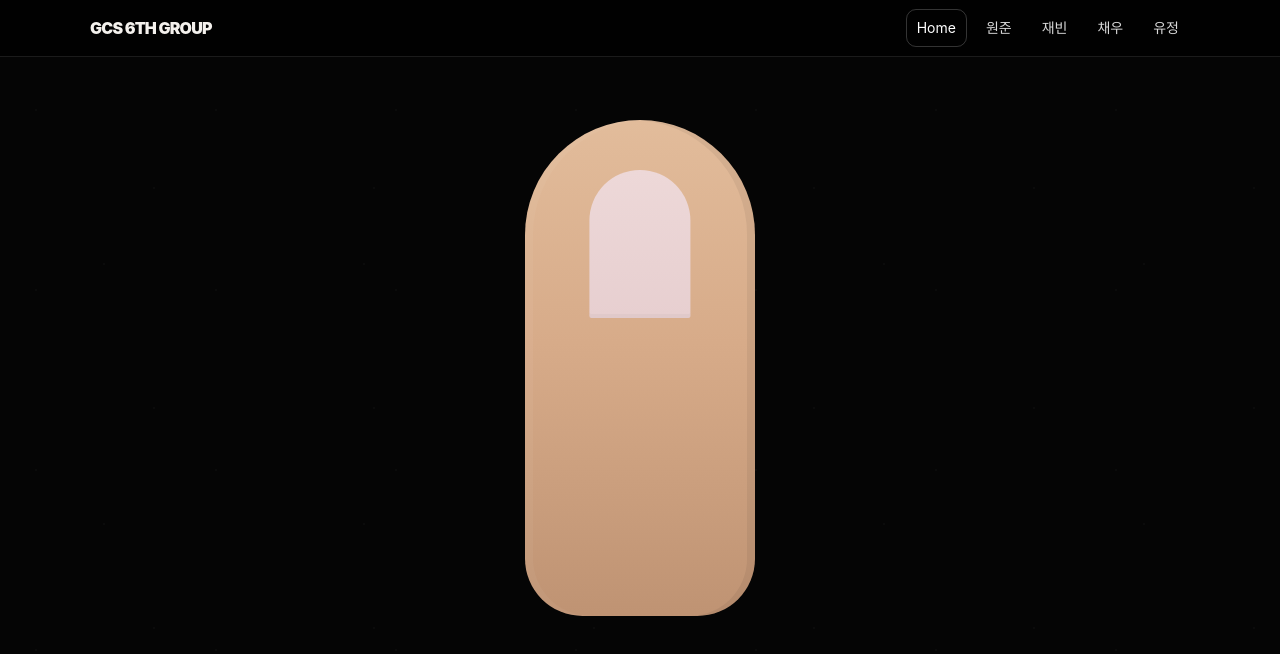
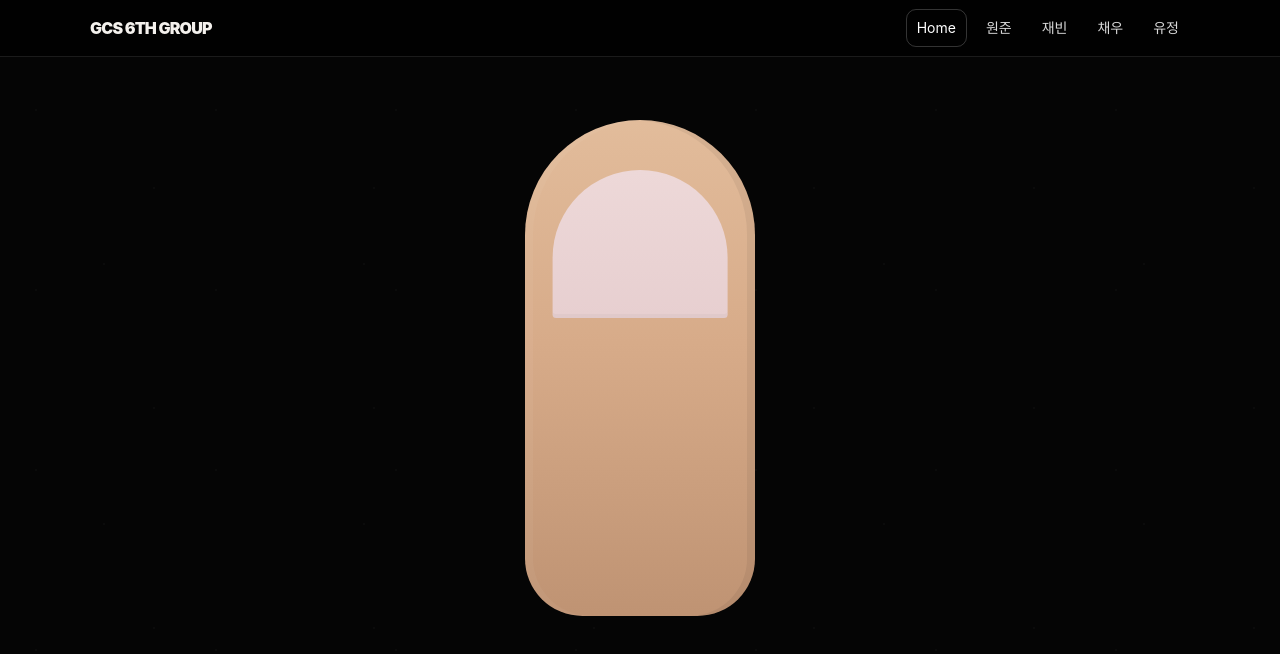
Before and after one commit to jwj0620gcu/GCU6th_Team_Introduction, a React (Vite) app: page / in a window 1280 px wide. Shown: the top 654 px of the page. Built offline with nearby package versions, Linux system fonts and the light colour scheme; the HTML template or start-up script is replaced by a standard one.

Commit message:
뜯김 시작점 경계 보정 + 다음 섹션 자동 전환 타이밍 조정

```diff
--- a/src/index.css
+++ b/src/index.css
@@ -123,7 +123,7 @@ body.peel-active .finger-wrap {
   top: 10%;
   left: 50%;
   transform: translateX(-50%);
-  width: 44%;
+  width: 76%;
   height: 30%;
   background: linear-gradient(to bottom, #edd8d8 0%, var(--nail) 100%);
   border-radius: 999px 999px 40px 40px;
@@ -132,17 +132,18 @@ body.peel-active .finger-wrap {
 
 .cuticle-area {
   position: absolute;
-  top: 10.5%;
-  left: 68%;
-  width: 22%;
-  height: 20%;
+  /* nail(top:10%, height:30%, width:76%) 기준 가운데-오른쪽 경계 */
+  top: 24.5%;
+  left: 81.5%;
+  width: 16%;
+  height: 15%;
   z-index: 12;
   pointer-events: none;
 }
 
 .wound {
   position: absolute;
-  top: 46px;
+  top: 2px;
   left: 1px;
   width: 22px;
   height: 14px;
@@ -155,7 +156,7 @@ body.peel-active .finger-wrap {
 
 .torn-skin {
   position: absolute;
-  top: 43px;
+  top: 1px;
   left: -1px;
   width: 26px;
   height: 16px;
@@ -168,8 +169,8 @@ body.peel-active .finger-wrap {
 
 .blood-line {
   position: absolute;
-  top: 56px;
-  left: 9px;
+  top: 9px;
+  left: 7px;
   width: 7px;
   height: 0;
   background: linear-gradient(to bottom, var(--blood-hi), var(--blood));
@@ -179,8 +180,8 @@ body.peel-active .finger-wrap {
 
 .blood-drop {
   position: absolute;
-  top: 56px;
-  left: 4px;
+  top: 9px;
+  left: 2px;
   width: 16px;
   height: 18px;
   background: radial-gradient(circle at 35% 30%, #d93a44 0%, var(--blood) 70%);
@@ -191,8 +192,8 @@ body.peel-active .finger-wrap {
 
 .flesh-shreds {
   position: absolute;
-  top: 46px;
-  left: 8px;
+  top: 7px;
+  left: 5px;
   width: 48px;
   height: 40px;
   pointer-events: none;
@@ -237,8 +238,8 @@ body.peel-active .finger-wrap {
 
 .tear-tip {
   position: absolute;
-  top: 38px;
-  left: 2px;
+  top: -2px;
+  left: 1px;
   width: 15px;
   height: 30px;
   background: linear-gradient(to bottom, #f8f0e7 0%, var(--hangnail) 100%);
```
